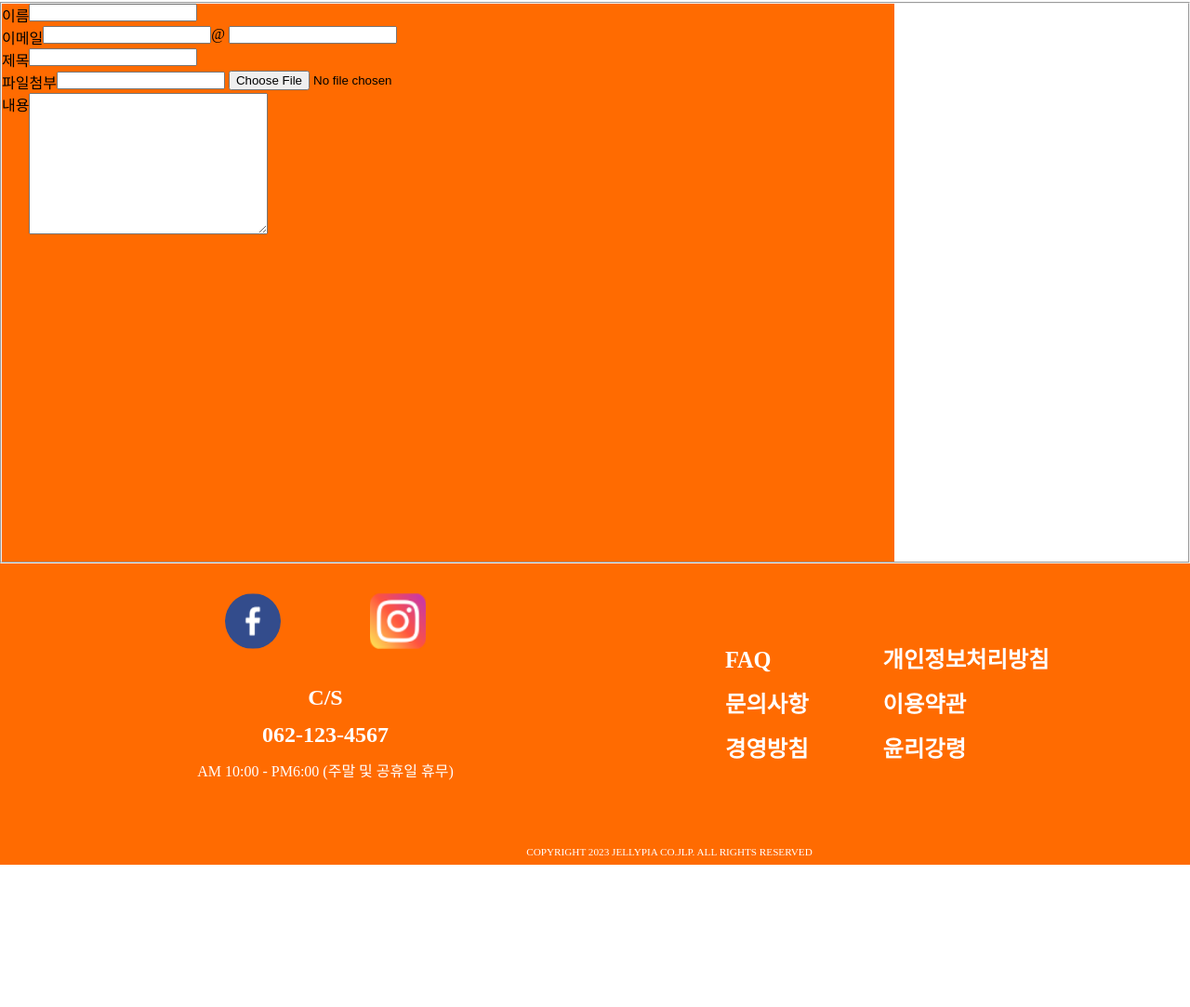
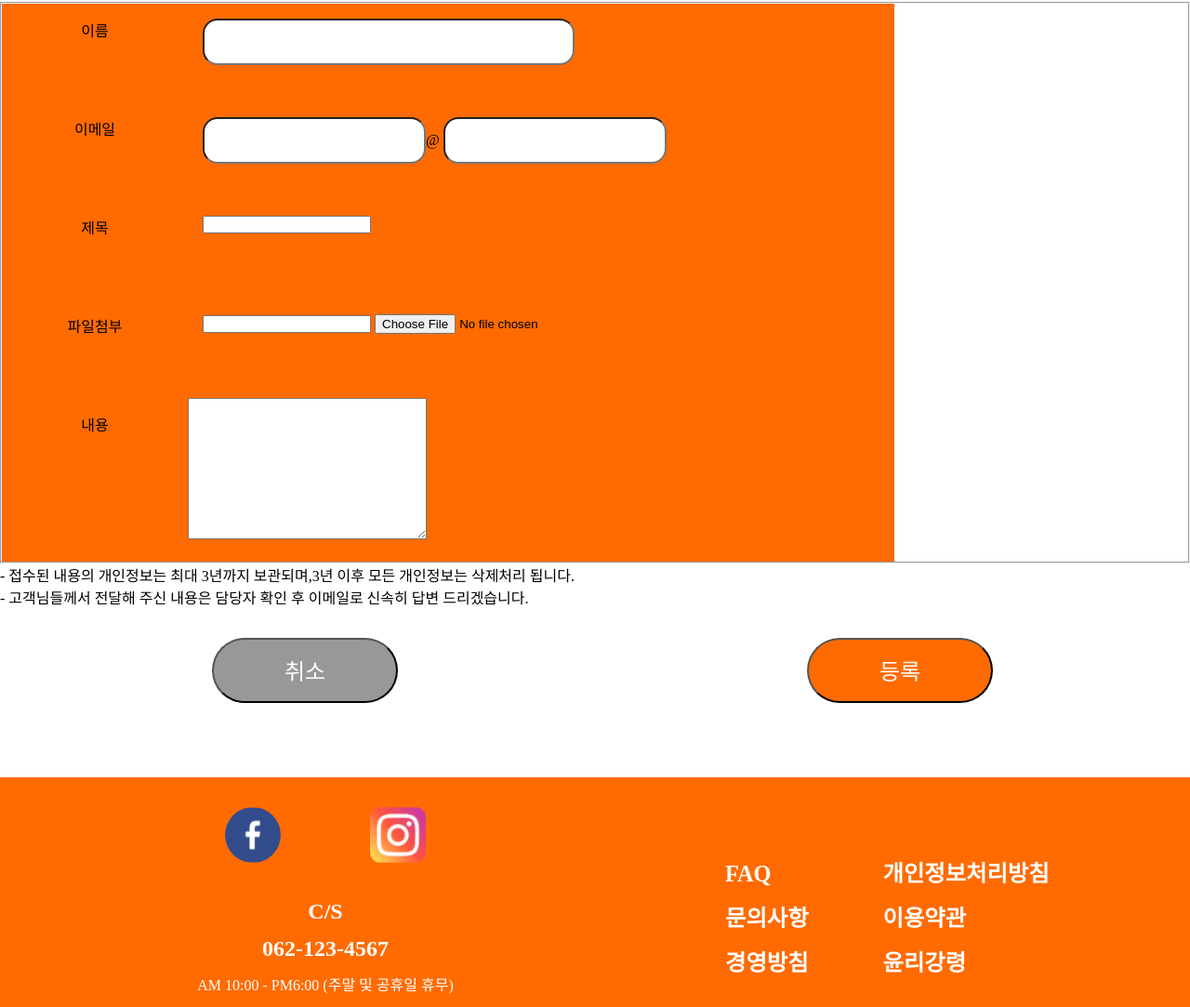
Before and after one commit to ifg035/jellypia_website, a plain HTML site: page idea.html in a window 1280 px wide. Shown: the part 680-1763 px from the top of the page at 93% size. Before the commit the page ends 1610 px from the top, so only its background shows below. Drawn offline with nearby package versions, Linux system fonts and the light colour scheme.

Commit message:
idea input 부터

```diff
--- a/css/style.css
+++ b/css/style.css
@@ -284,11 +284,35 @@ body h2{
 .idea-inputs{
     align-items: center;
     justify-content: center;
+    border-collapse: collapse;
+    position:relative;
+}
 
+.idea-inputs span{
+    width: 200px;
+    height: 90px;
+    display: flex;
+    justify-content: center;
+    margin-top:1rem;
+}
+.idea-item1,.idea-item2, .idea-item3 ,.idea-item4 {
+    margin:1rem 1rem;
+}
+
+.idea-item1 input{
+    width:400px;
+    height: 50px;
+    border-radius:1rem;
+    border-radius:1rem;
+}
+.idea-item2 input{
+    width:240px;
+    height: 50px;
+    border-radius:1rem;
+    border-radius:1rem;
 }
 .idea-name{
     display: flex;
-    text-align:center;
 }
 
 .idea-email{
--- a/idea.html
+++ b/idea.html
@@ -12,7 +12,7 @@
         <header>
             <div class="head">
                 <div class="logo">
-                    <img src="images/jellypia.logo.png" alt="젤리피아 로고">
+                    <a href="index.html "><img src="images/jellypia.logo.png" alt="젤리피아 로고"></a>
                 </div>
                 <div class="navi">
                      <ul class="navi-title">
@@ -30,14 +30,14 @@
                                 <li><a href="#">디자인스토리</a></li>
                             </ul>
                         </li>
-                        <li><a href="#">커뮤니티</a>
+                        <li><a href="data.html">커뮤니티</a>
                             <ul class="d-none navi-sub">
                                 <li><a href="#">공지사항</a></li>
                                 <li><a href="#">자료실</a></li>
                                 <li><a href="#">이벤트</a></li>
                             </ul>
                         </li>
-                        <li><a href="#">고객센터</a>
+                        <li><a href="idea.html">고객센터</a>
                             <ul class="d-none navi-sub">
                                 <li><a href="#">고객의소리</a></li>
                                 <li><a href="#">아이디어 제안</a></li>
@@ -78,41 +78,51 @@
                         <ul class="idea-inputs">
                             <li class="idea-name">
                                 <span>이름</span>
-                                <div>
+                                <div class="idea-item1">
                                     <input type="text" name="name" ,required>
-                                    <span class="tip"></span>
                                 </div>
                             </li>
                             <li class="idea-email">
                                 <span>이메일</span>
-                                <div>
+                                <div class="idea-item2">
                                     <input type="email" name="이메일" ,required>@
                                     <input type="email" name="이메일">
                                 </div>
                             </li>
                             <li class="idea-title">
                                 <span>제목</span>
-                                <div>
+                                <div class="idea-item3">
                                     <input type="text" name="title" ,required>
                                 </div>
                             </li>
                             <li class="idea-file">
                                 <span>파일첨부</span>
-                                <div>
+                                <div class="idea-item4">
                                     <input type="text",required>
                                     <input type="file" name="flie" ,required>
                                 </div>
                             </li>
                             <li class="idea-contents">
                                 <span>내용</span>
-                                <div>
+                                <div class="idea-item5">
                                     <textarea name="memo"cols="30" rows="10"></textarea>
                                 </div>
                             </li>
                         </ul>
                     </div>
                 </fieldset>
+                <div class="idea-infotext">
+                    <p> - 접수된 내용의 개인정보는 최대 3년까지 보관되며,3년 이후 모든 개인정보는 삭제처리 됩니다.</p>
+                    <p> - 고객님들께서 전달해 주신 내용은 담당자 확인 후 이메일로 신속히 답변 드리겠습니다.</p>
+                </div>
             </article>
+            <div class="btns">
+                <div class="btn-before">
+                    <input type="submit" name="before" value="취소">
+                </div>
+                <div class="btn-next">
+                    <input type="button" name="next" value="등록">
+                </div>
         </main>
         <footer>
             <div class="foot">
```
Also changed, not shown: data.html (+3 -3 lines), index.html (+3 -3 lines).
